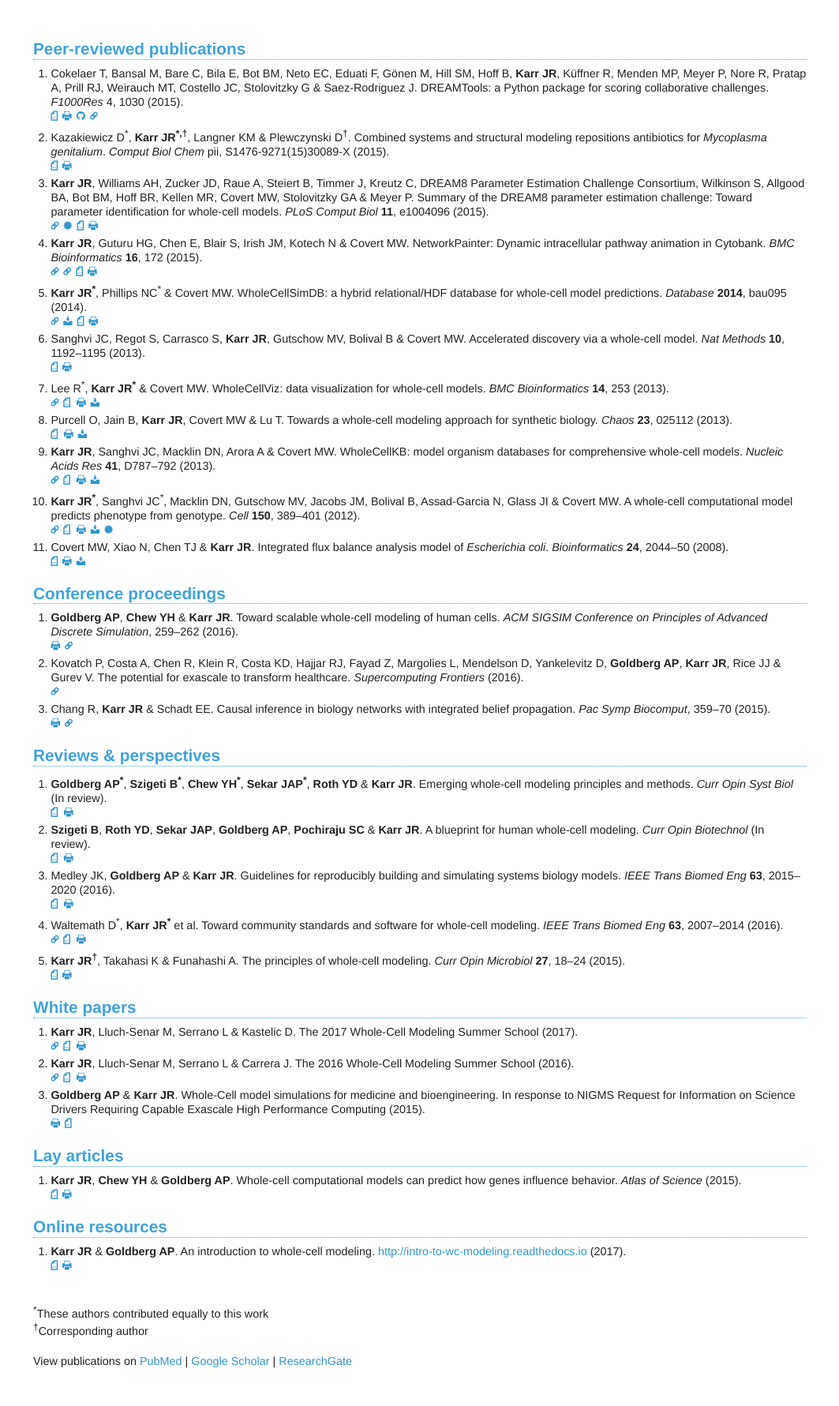
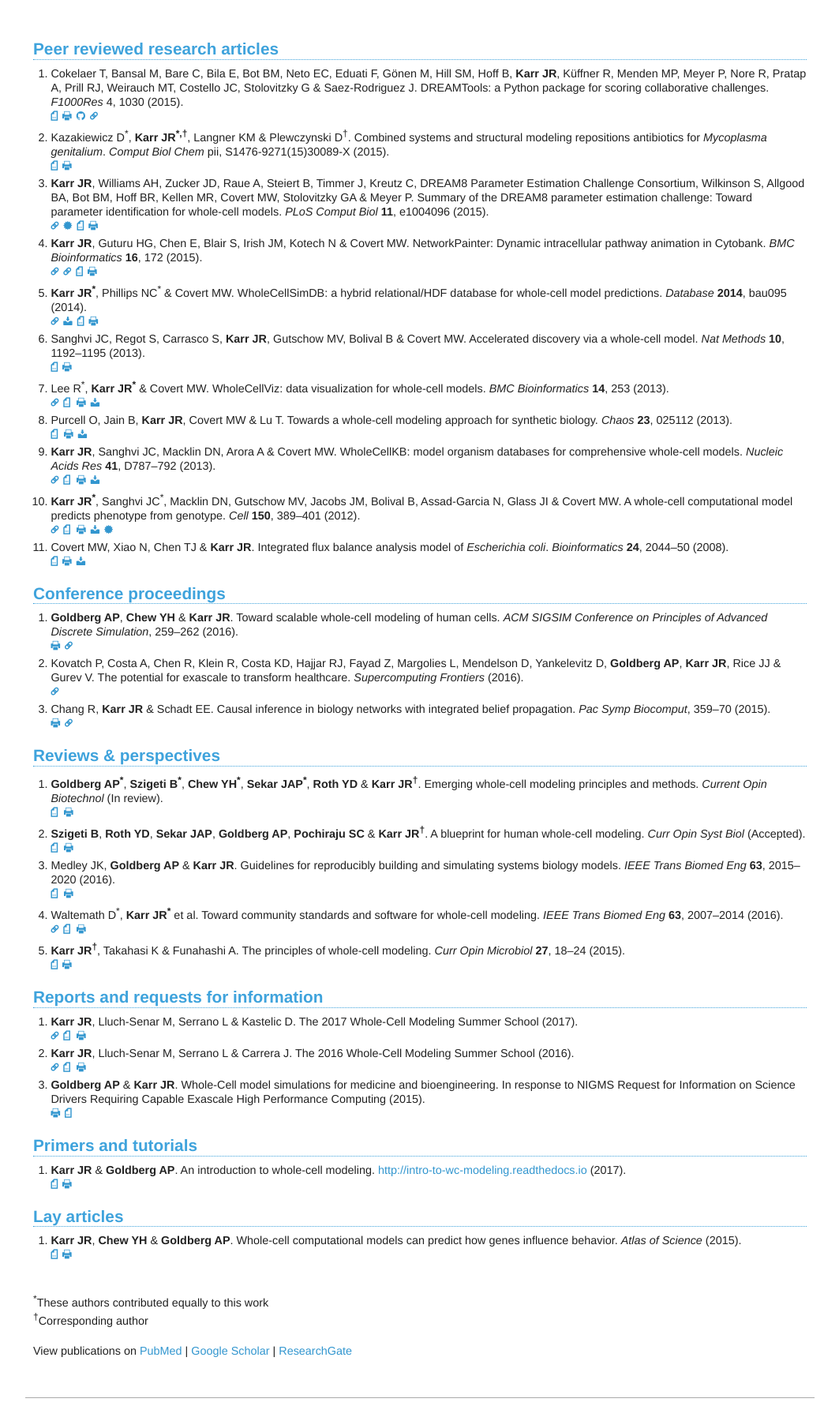
Before and after one commit to KarrLab/karr_lab_website, a Django app: template karrlab/core/templates/publications.html in a window 1280 px wide. Shown: the part 200-1981 px from the top of the page at 79% size, without its empty margins (108-1171 px from the left). Run offline with Django 3.2, Linux system fonts and the light colour scheme; the template is opened without the code that fills it, so the values that code supplies are empty.

Commit message:
updating publications

```diff
--- a/karrlab/core/templates/publications.html
+++ b/karrlab/core/templates/publications.html
@@ -7,7 +7,7 @@
 {% block content %}
 
 <div class="area">
-<h3>Peer-reviewed publications</h3>
+<h3>Peer reviewed research articles</h3>
 <p>
 <ol>
   <li class="pub">
@@ -178,7 +178,7 @@
 <ol>
   <li class="pub">
       <div class="cite">
-        <b>Goldberg AP<sup>*</sup></b>, <b>Szigeti B<sup>*</sup></b>, <b>Chew YH<sup>*</sup></b>, <b>Sekar JAP<sup>*</sup></b>, <b>Roth YD</b> &amp; <b>Karr JR</b>. Emerging whole-cell modeling principles and methods. <i>Curr Opin Syst Biol</i> (In review).
+        <b>Goldberg AP<sup>*</sup></b>, <b>Szigeti B<sup>*</sup></b>, <b>Chew YH<sup>*</sup></b>, <b>Sekar JAP<sup>*</sup></b>, <b>Roth YD</b> &amp; <b>Karr JR<sup>&dagger;</sup></b>. Emerging whole-cell modeling principles and methods. <i>Current Opin Biotechnol</i> (In review).
       </div>
       <div class="links">
         <a href="https://arxiv.org/abs/1710.02431"><i class="fi-page-doc" title="HTML"></i><a>
@@ -188,7 +188,7 @@
 
   <li class="pub">
       <div class="cite">
-        <b>Szigeti B</b>, <b>Roth YD</b>, <b>Sekar JAP</b>, <b>Goldberg AP</b>, <b>Pochiraju SC</b> &amp; <b>Karr JR</b>. A blueprint for human whole-cell modeling. <i>Curr Opin Biotechnol</i> (In review).
+        <b>Szigeti B</b>, <b>Roth YD</b>, <b>Sekar JAP</b>, <b>Goldberg AP</b>, <b>Pochiraju SC</b> &amp; <b>Karr JR<sup>&dagger;</sup></b>. A blueprint for human whole-cell modeling. <i>Curr Opin Syst Biol</i> (Accepted).
       </div>
       <div class="links">
         <a href="https://doi.org/10.1101/198044"><i class="fi-page-doc" title="HTML"></i><a>
@@ -231,7 +231,7 @@
 </div>
 
 <div class="area">
-<h3>White papers</h3>
+<h3>Reports and requests for information</h3>
 <p>
 <ol>
   <li class="pub">
@@ -270,6 +270,23 @@
 </div>
 
 <div class="area">
+<h3>Primers and tutorials</h3>
+<p>
+<ol>
+  <li class="pub">
+      <div class="cite">
+          <b>Karr JR</b> &amp; <b>Goldberg AP</b>. An introduction to whole-cell modeling. <a href="http://intro-to-wc-modeling.readthedocs.io">http://intro-to-wc-modeling.readthedocs.io</a> (2017).
+      </div>
+      <div class="links">
+        <a href="http://intro-to-wc-modeling.readthedocs.io/"><i class="fi-page-doc" title="HTML"></i></a>
+        <a href="https://media.readthedocs.org/pdf/intro-to-wc-modeling/latest/intro-to-wc-modeling.pdf"><i class="fi-print" title="PDF"></i></a>
+      </div>
+  </li>
+</ol>
+</p>
+</div>
+
+<div class="area">
 <h3>Lay articles</h3>
 <p>
 <ol>
@@ -280,23 +297,6 @@
       <div class="links">
         <a href="http://atlasofscience.org/whole-cell-computational-models-can-predict-how-genes-influence-behavior/"><i class="fi-page-doc" title="HTML"></i></a>
         <a href="{% get_static_prefix %}/doc/papers/Karr2015d.pdf"><i class="fi-print" title="PDF"></i></a>
-      </div>
-  </li>
-</ol>
-</p>
-</div>
-
-<div class="area">
-<h3>Online resources</h3>
-<p>
-<ol>
-  <li class="pub">
-      <div class="cite">
-          <b>Karr JR</b> &amp; <b>Goldberg AP</b>. An introduction to whole-cell modeling. <a href="http://intro-to-wc-modeling.readthedocs.io">http://intro-to-wc-modeling.readthedocs.io</a> (2017).
-      </div>
-      <div class="links">
-        <a href="http://intro-to-wc-modeling.readthedocs.io/"><i class="fi-page-doc" title="HTML"></i></a>
-        <a href="https://media.readthedocs.org/pdf/intro-to-wc-modeling/latest/intro-to-wc-modeling.pdf"><i class="fi-print" title="PDF"></i></a>
       </div>
   </li>
 </ol>
```
